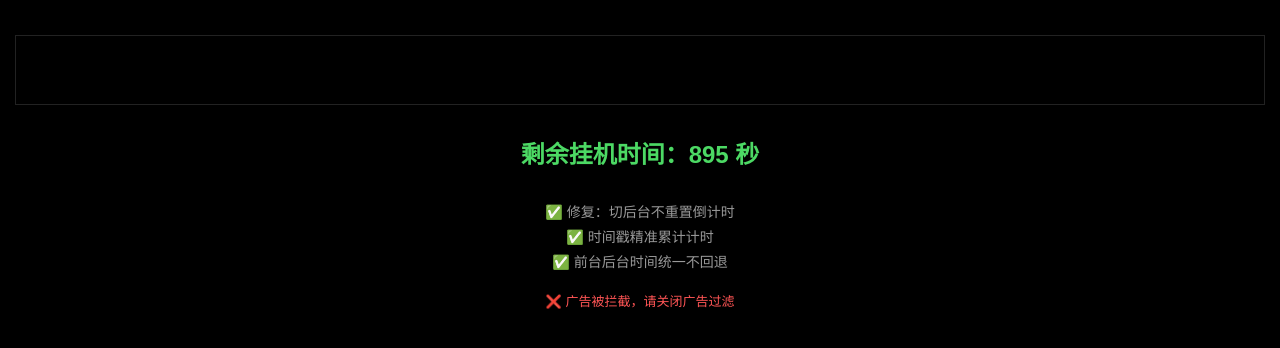
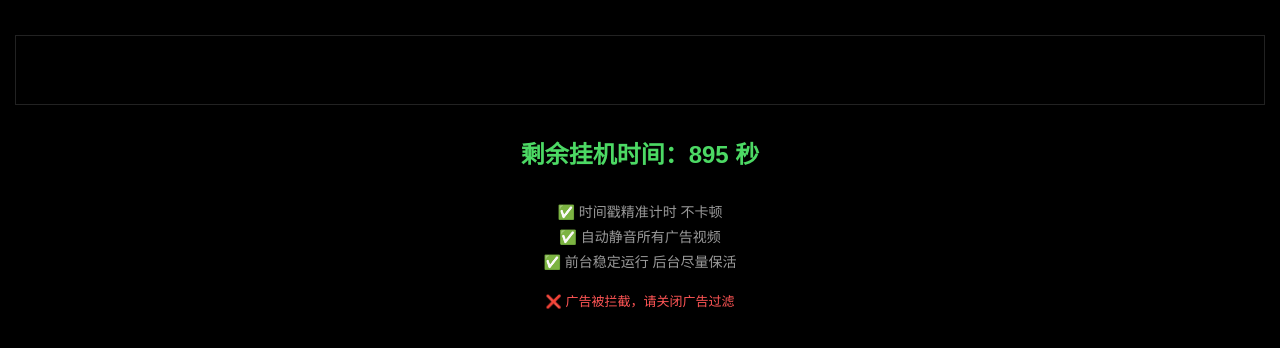
Before and after one commit to liaoaimin2026/ad_html, a plain HTML site: page index.html in a window 1280 px wide. Drawn offline with Linux system fonts and the light colour scheme.

Commit message:
Refactor index.html title and comments
Updated title and improved comments for clarity.

```diff
--- a/index.html
+++ b/index.html
@@ -5,7 +5,7 @@
     <meta name="viewport" content="width=device-width,initial-scale=1.0,maximum-scale=1.0,user-scalable=no">
     <meta http-equiv="X-UA-Compatible" content="IE=edge">
     <meta name="apple-mobile-web-app-capable" content="yes">
-    <title>稳定版广告挂机-修复倒计时不重置</title>
+    <title>稳定版广告挂机</title>
     <style>
         *{margin:0;padding:0;box-sizing:border-box;}
         body{
@@ -68,35 +68,32 @@
     </div>
 
     <div class="text-info">
-        <p>✅ 修复：切后台不重置倒计时</p>
-        <p>✅ 时间戳精准累计计时</p>
-        <p>✅ 前台后台时间统一不回退</p>
+        <p>✅ 时间戳精准计时 不卡顿</p>
+        <p>✅ 自动静音所有广告视频</p>
+        <p>✅ 前台稳定运行 后台尽量保活</p>
     </div>
     <div class="state" id="adState">广告检测中...</div>
 
 <script>
-// 配置：15分钟刷新 可自行修改
+// 配置区：15分钟自动刷新 可自行修改
 const RELOAD_SECOND = 900;
-// 【核心修复】页面一打开就固定初始时间，永远不重置
 const startTimestamp = Date.now();
 
-// 精准计时：只计算流逝时间，不重置起点
+// 精准计时（解决夸克后台倒计时不动）
 function refreshTime(){
     let pass = Math.floor((Date.now() - startTimestamp) / 1000);
     let remain = RELOAD_SECOND - pass;
 
-    if(remain < 0) remain = 0;
     document.getElementById("timeShow").innerText = remain;
 
     if(remain <= 0){
         window.location.reload();
     }
 }
+// 高频校准 不卡死
+setInterval(refreshTime, 1000);
 
-setInterval(refreshTime, 1000);
-refreshTime();
-
-// 切前台只刷新显示，不重置起始时间【关键修复】
+// 切回前台自动同步时间 修复卡顿
 document.addEventListener("visibilitychange", function(){
     if(!document.hidden){
         refreshTime();
@@ -119,7 +116,7 @@ setTimeout(()=>{
     }
 },2500);
 
-// 全部视频广告强制静音
+// 全部视频广告强制静音防弹窗扰民
 document.addEventListener("DOMContentLoaded",()=>{
     document.querySelectorAll("video").forEach(v=>{
         v.muted = true;
@@ -129,14 +126,14 @@ document.addEventListener("DOMContentLoaded",()=>{
     });
 });
 
-// 延迟加载底部弹窗广告
+// 延迟加载底部弹窗广告（不抢主广告资源、减少拦截）
 setTimeout(()=>{
     let s = document.createElement("script");
     s.src = "https://pl29329637.profitablecpmratenetwork.com/23/e6/0f/23e60f188dd4875e6ebdd15317925bc1.js";
     document.body.appendChild(s);
 },8000);
 
-// 禁用右键
+// 禁用右键防误操作
 document.oncontextmenu = ()=>false;
 </script>
 
```
